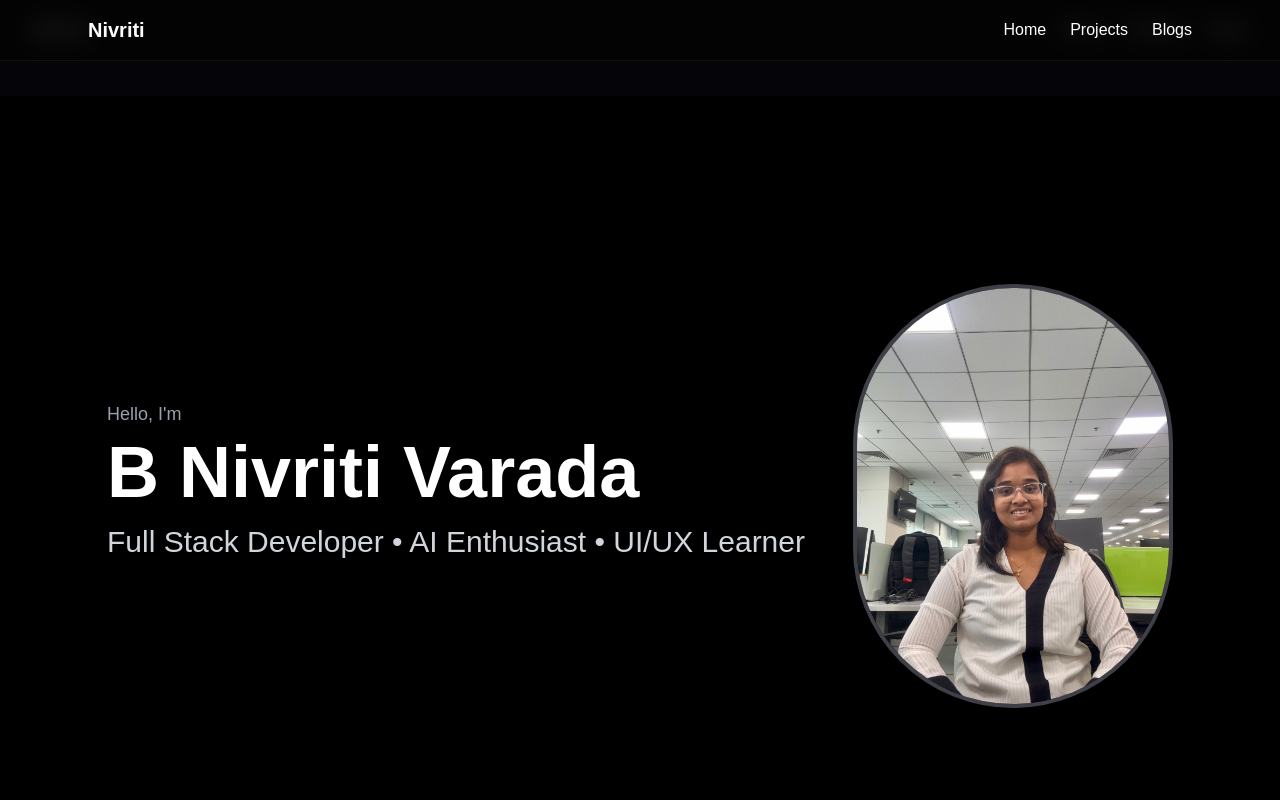
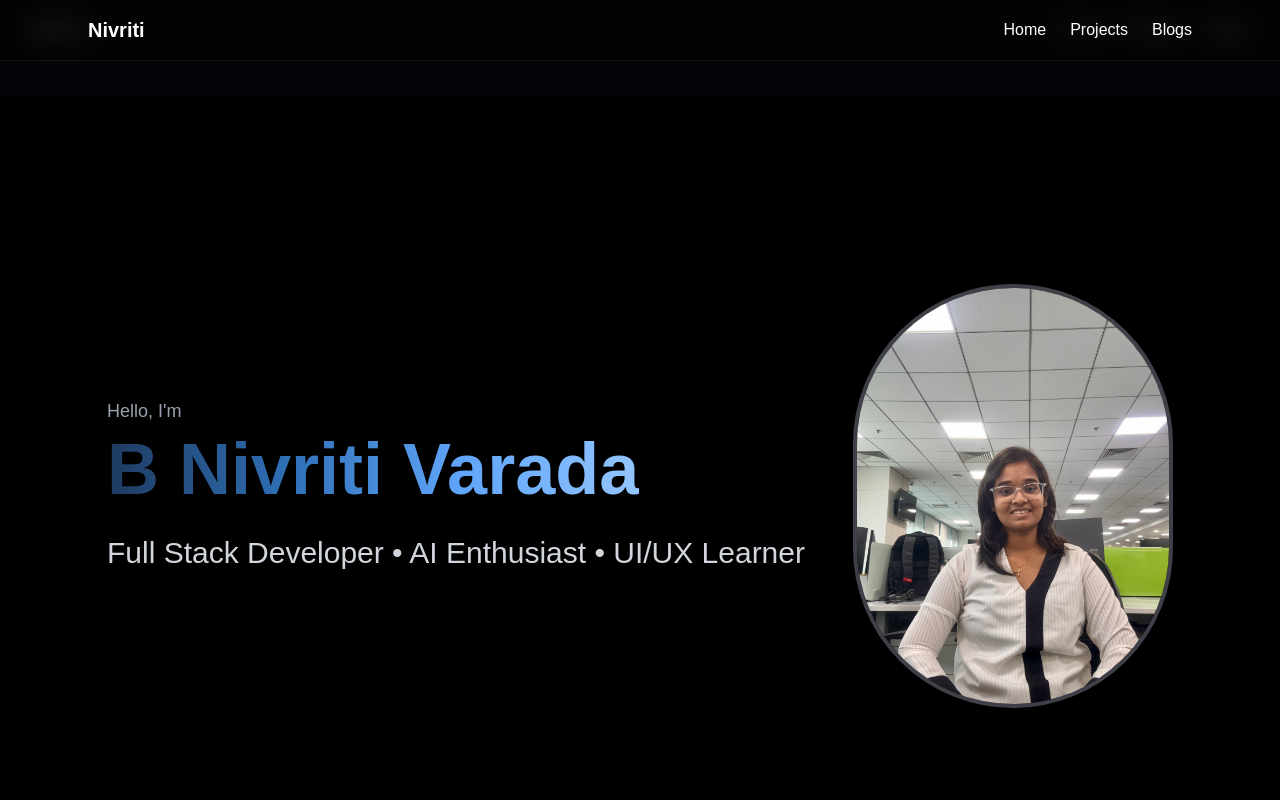
Before and after one commit to nivriti25/nivriti-portfolio, a Next.js app: page / in a window 1280 px wide. Shown: the top 800 px of the page. Built offline with nearby package versions, Linux system fonts and the light colour scheme.

Commit message:
Fix project slug lookup

```diff
--- a/app/globals.css
+++ b/app/globals.css
@@ -30,6 +30,7 @@ body {
     opacity: 0;
     transform: translateY(18px);
   }
+
   to {
     opacity: 1;
     transform: translateY(0);
@@ -44,6 +45,7 @@ body {
   transform: scale(1);
   box-shadow: none;
 }
+
 .project-card:hover {
   transform: scale(1.05);
   box-shadow: 0 4px 20px rgba(0, 0, 0, 0.08);
--- a/components/Hero.tsx
+++ b/components/Hero.tsx
@@ -1,6 +1,27 @@
+"use client";
+
 import Image from "next/image";
+import { useEffect, useState } from "react";
+
+const fullName = "B Nivriti Varada";
+
+function useTypeOnce(text: string, speed = 130) {
+  const [displayed, setDisplayed] = useState("");
+
+  useEffect(() => {
+    if (displayed.length >= text.length) return;
+    const timeout = setTimeout(() => {
+      setDisplayed(text.slice(0, displayed.length + 1));
+    }, speed);
+    return () => clearTimeout(timeout);
+  }, [displayed, text, speed]);
+
+  return displayed;
+}
 
 export default function Hero() {
+  const typedName = useTypeOnce(fullName);
+
   return (
     <section className="min-h-screen flex items-center justify-center px-6 bg-black text-white">
       <div className="max-w-6xl mx-auto flex flex-col-reverse md:flex-row items-center gap-12">
@@ -12,17 +33,25 @@ export default function Hero() {
             Hello, I'm
           </p>
 
-          <h1 className="text-5xl md:text-7xl font-bold mb-4">
-            B Nivriti Varada
+          <h1 className="text-5xl md:text-7xl font-bold mb-4 min-h-[1.2em]">
+            <span
+              style={{
+                background: "linear-gradient(90deg, #1e3a5f, #2e6fb5, #60a5fa, #93c5fd)",
+                WebkitBackgroundClip: "text",
+                WebkitTextFillColor: "transparent",
+                backgroundClip: "text",
+              }}
+            >
+              {typedName}
+            </span>
+            {typedName.length < fullName.length && (
+              <span className="inline-block w-[3px] h-[0.8em] bg-[#60a5fa] ml-1 align-middle animate-blink" />
+            )}
           </h1>
 
           <h2 className="text-2xl md:text-3xl text-gray-300 mb-6">
             Full Stack Developer • AI Enthusiast • UI/UX Learner
           </h2>
-
-          <p className="text-gray-400 text-lg max-w-2xl mb-8">
-
-          </p>
 
         </div>
 
```
